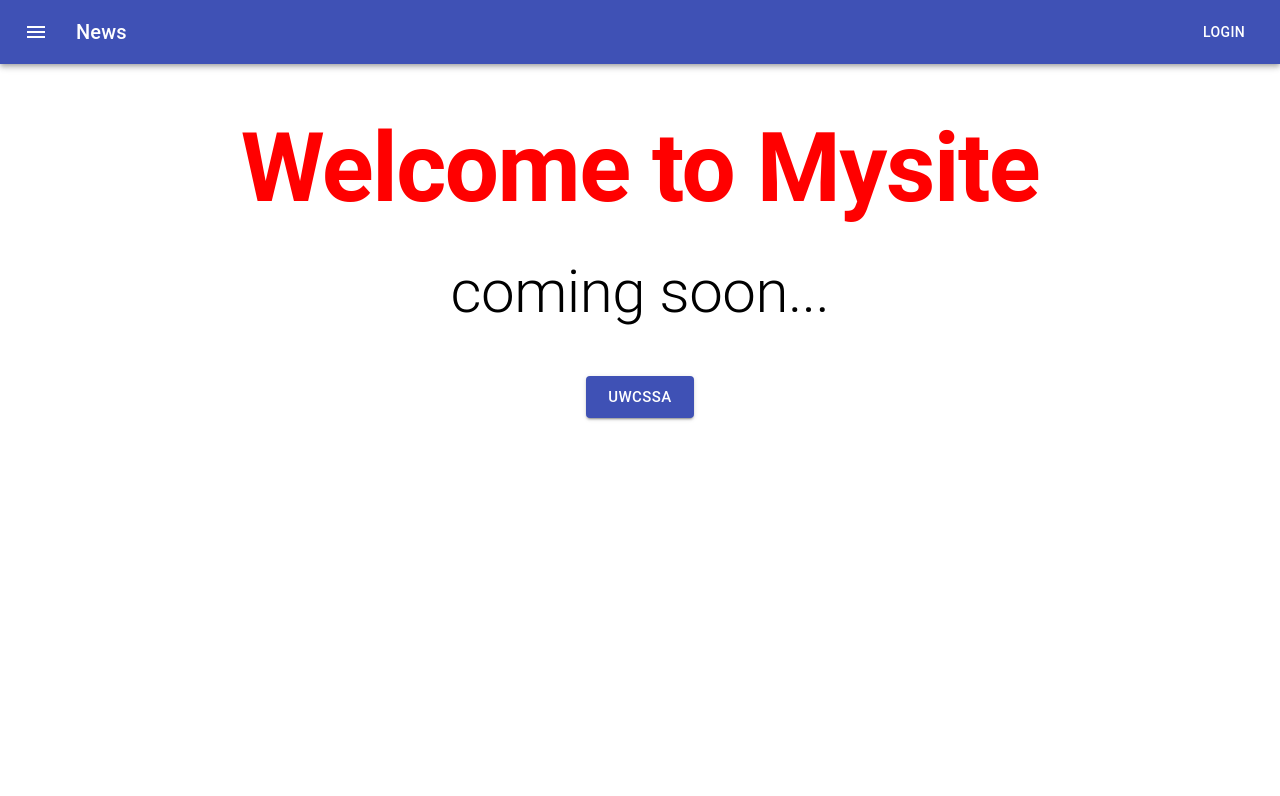
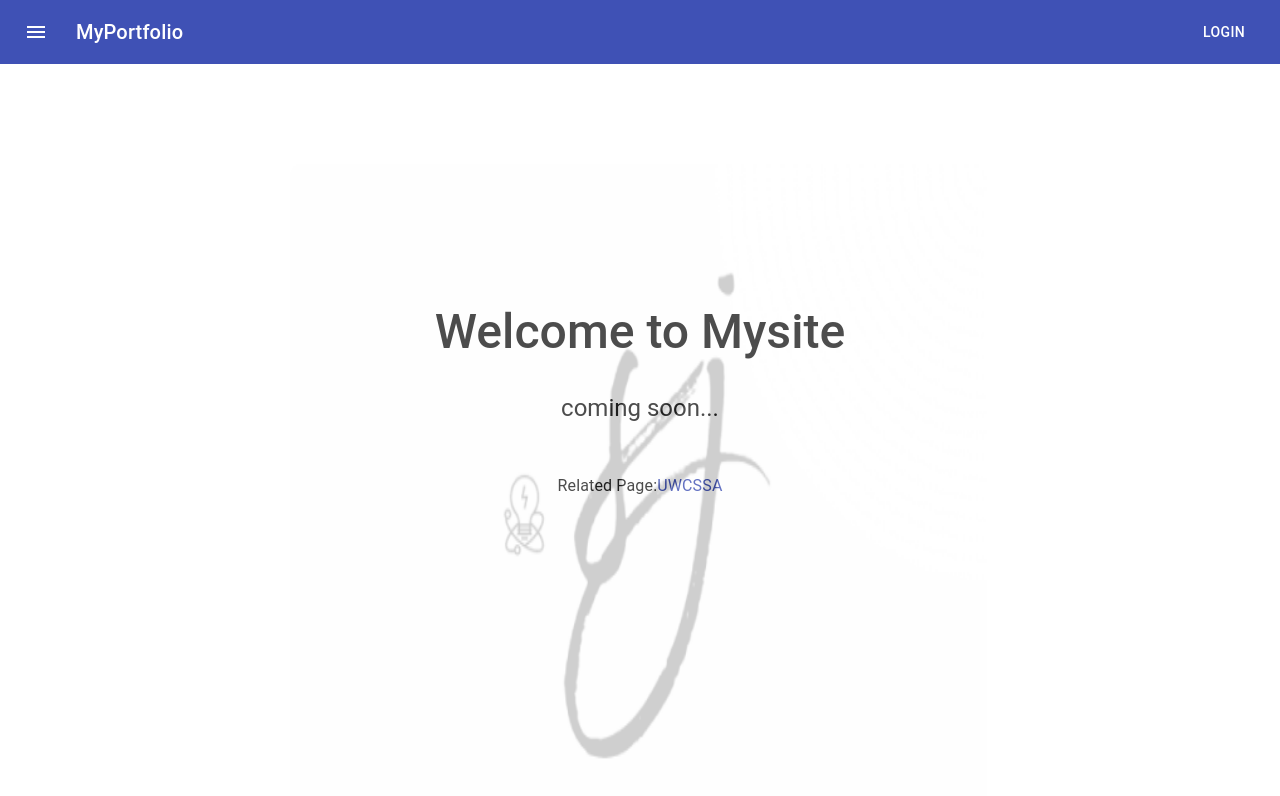
Before and after one commit to shikaijin/shikaijin_com, a React (Create React App) app in the folder frontend/: page / in a window 1280 px wide. Shown: the top 796 px of the page. Built offline with nearby package versions, Linux system fonts and the light colour scheme.

Commit message:
feat: add logo

```diff
--- a/frontend/public/index.html
+++ b/frontend/public/index.html
@@ -35,7 +35,7 @@
 
       gtag("config", "G-1WCX1F3KD9");
     </script>
-    <title>QQ Zoom</title>
+    <title>Shikai's Profolio</title>
   </head>
   <body>
     <noscript>You need to enable JavaScript to run this app.</noscript>
--- a/frontend/src/App.js
+++ b/frontend/src/App.js
@@ -2,42 +2,72 @@ import "./App.css";
 import { Typography } from "@material-ui/core";
 import React from "react";
 import { makeStyles } from "@material-ui/styles";
-import { Button } from "@material-ui/core";
+import { Box } from "@material-ui/core";
+import CssBaseline from "@material-ui/core/CssBaseline";
+import Grid from "@material-ui/core/Grid";
+import logo from "../src/static/images/logo.png";
+import Link from "@material-ui/core/Link";
 
 const useStyles = makeStyles((theme) => ({
   root: {
+    backgroundColor: "#fff",
+    display: "flex",
+    flexWrap: "wrap",
+    justifyContent: "center",
+    marginBottom: "2rem",
+  },
+  intro: {
+    width: 700,
+    minWidth: "40%",
+    maxWidth: "100%",
     textAlign: "center",
   },
   title: {
-    fontWeight: 700,
-    marginTop: "3rem",
+    fontWeight: 500,
+    marginTop: "15rem",
     marginBottom: "2rem",
-    color: "red",
+    color: "balck",
   },
-  uwButton: {
+  uwLink: {
     marginBlock: "3rem",
+  },
+  image: {
+    width: 700,
+    minWidth: "40%",
+    maxWidth: "100%",
+    backgroundImage: `url(${logo})`,
+    backgroundSize: "100% 100%",
+    backgroundPosition: "center",
   },
 }));
 
 function App() {
   const classes = useStyles();
+  const preventDefault = (event) => event.preventDefault();
   return (
-    <div className={classes.root}>
-      <Typography variant="h1" className={classes.title}>
-        Welcome to Mysite
-      </Typography>
-      <Typography variant="h2">coming soon...</Typography>
-
-      <Button
-        size="large"
-        variant="contained"
-        color="primary"
-        className={classes.uwButton}
-        href="https://uwcssa.ca/"
-      >
-        UWCSSA
-      </Button>
-    </div>
+    <React.Fragment>
+      <CssBaseline />
+      <div>
+        <Box className={classes.root} width="100%">
+          <Box className={classes.intro} style={{ height: "10vh" }}>
+            <Typography variant="h3" className={classes.title}>
+              Welcome to Mysite
+            </Typography>
+            <Typography variant="h5">coming soon...</Typography>
+            <Typography variant="subtitle1" className={classes.uwLink}>
+              Related Page:
+              <Link href="https://uwcssa.ca/" onClick={preventDefault}>
+                UWCSSA
+              </Link>
+            </Typography>
+          </Box>
+          <Box
+            className={classes.image}
+            style={{ height: "90vh", margin: 0, padding: 0 }}
+          />
+        </Box>
+      </div>
+    </React.Fragment>
   );
 }
 
--- a/frontend/src/container/Header.js
+++ b/frontend/src/container/Header.js
@@ -35,7 +35,7 @@ export default function ButtonAppBar() {
             <MenuIcon />
           </IconButton>
           <Typography variant="h6" className={classes.title}>
-            News
+            MyPortfolio
           </Typography>
           <Button color="inherit">Login</Button>
         </Toolbar>
```
Also changed, not shown: frontend/src/static/images/logo.png (added).
